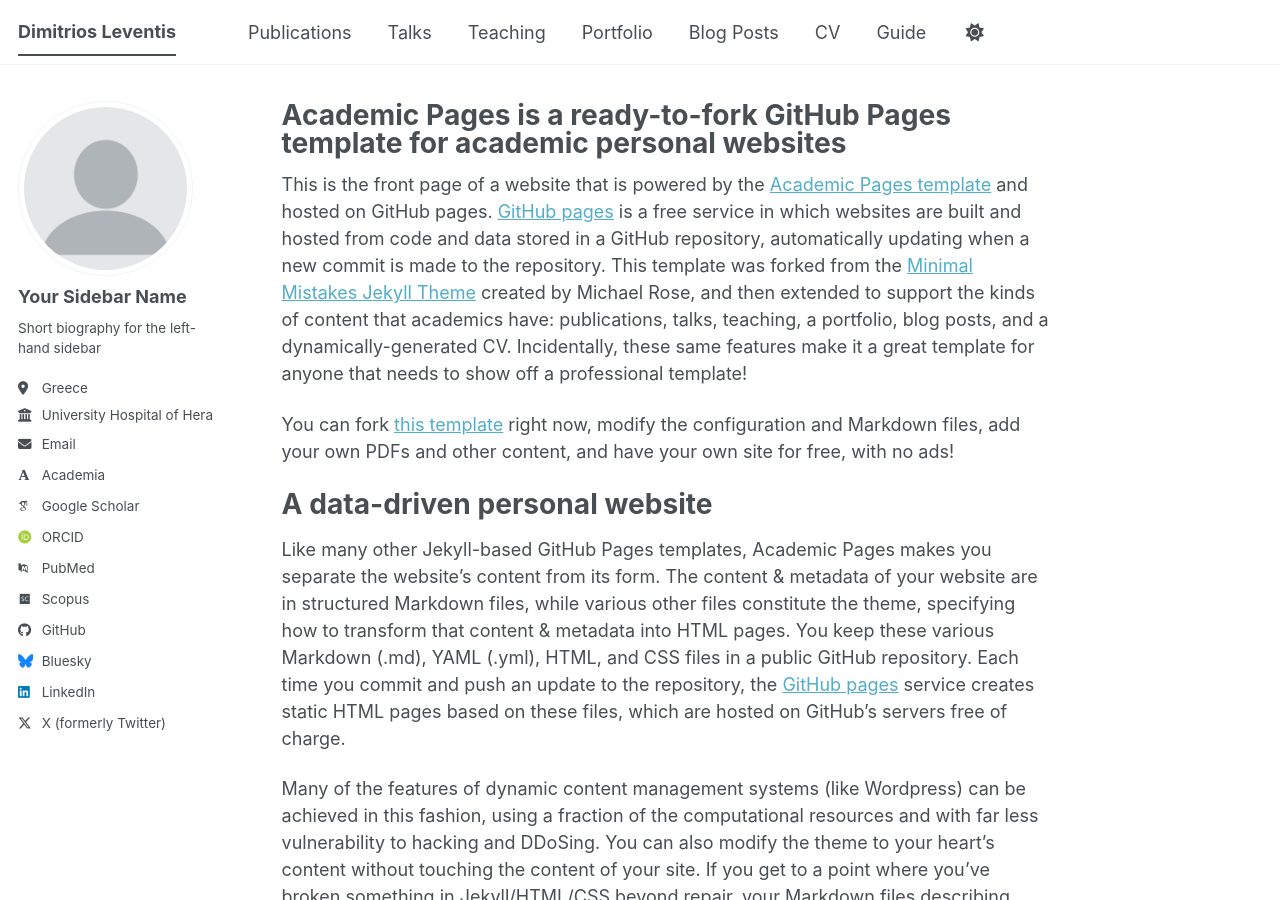
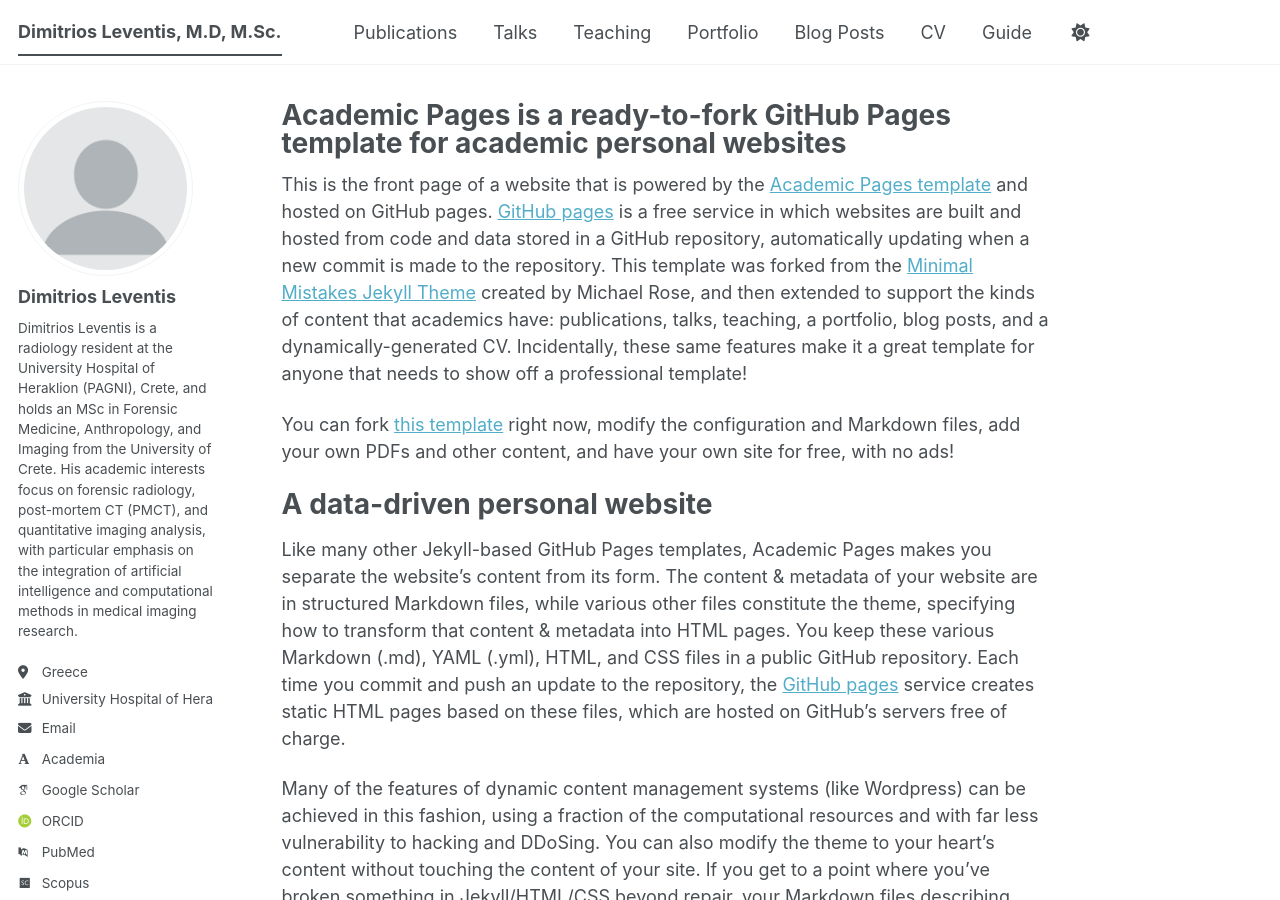
Before and after one commit to dleventis/dleventis.github.io, a Jekyll site: the page built from _pages/about.md, in a window 1280 px wide and 900 px high. Built offline with Jekyll 4.4.1, drawn with Linux system fonts in a browser that asks for light colours; some web fonts are replaced; a script bundle is joined from its source files by our own code; library files that are not in the unit come from our copies.

Commit message:
Modify personal details and repository settings
Updated personal information and site settings in the configuration file.

```diff
--- a/_config.yml
+++ b/_config.yml
@@ -9,14 +9,14 @@
 # Basic Site Settings
 locale                   : "en-US"
 site_theme               : "default" # The available themes options are "default", "air", "sunrise", "mint", "dirt" and "contrast"
-title                    : Dimitrios Leventis
+title                    : "Dimitrios Leventis, M.D, M.Sc."
 title_separator          : "-"
-name                     : &name Dimitrios Leventis
-description              : &description M.D., M.Sc. # "Your Name's academic portfolio"   # Update this with a general description of your site, this is the default if not overridden by a page
-url                      : https://academicpages.github.io # The base hostname & protocol for your site e.g. "https://[your GitHub username].github.io",
+name                     : &name "Dimitrios Leventis"
+description              : &description  # "Your Name's academic portfolio"   # Update this with a general description of your site, this is the default if not overridden by a page
+url                      : https://dleventis.github.io # The base hostname & protocol for your site e.g. "https://[your GitHub username].github.io",
                                                            # or if you already have some other page hosted on Github then use "https://[your GitHub username].github.io/[Your Repo Name]"
 baseurl                  : "" # the subpath of your site, e.g. "/blog"
-repository               : https://github.com/dleventis/dleventis.github.io #"academicpages/academicpages.github.io"
+repository               : "dleventis/dleventis.github.io" #"academicpages/academicpages.github.io"
 
 # Site Author - The following control what appear as part of the author content on the side bar.
 #               If a field is blank the icon and link will not appear, otherwise it will be shown.
@@ -24,11 +24,11 @@
 author:
   # Biographic information
   avatar           : "profile.png"
-  name             : "Your Sidebar Name"
+  name             : "Dimitrios Leventis"
   pronouns         : # example: "she/her"
-  bio              : "Short biography for the left-hand sidebar"
-  location         : Greece
-  employer         : University Hospital of Heraklion
+  bio              : "Dimitrios Leventis is a radiology resident at the University Hospital of Heraklion (PAGNI), Crete, and holds an MSc in Forensic Medicine, Anthropology, and Imaging from the University of Crete. His academic interests focus on forensic radiology, post-mortem CT (PMCT), and quantitative imaging analysis, with particular emphasis on the integration of artificial intelligence and computational methods in medical imaging research."
+  location         : "Greece"
+  employer         : "University Hospital of Heraklion"
   uri              : # URL
   email            : dimitrios_leventis@yahoo.com
   # Academic websites
```
